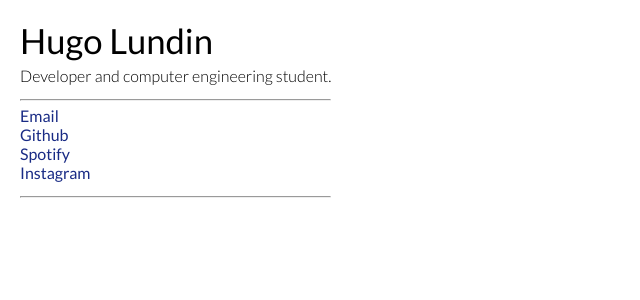
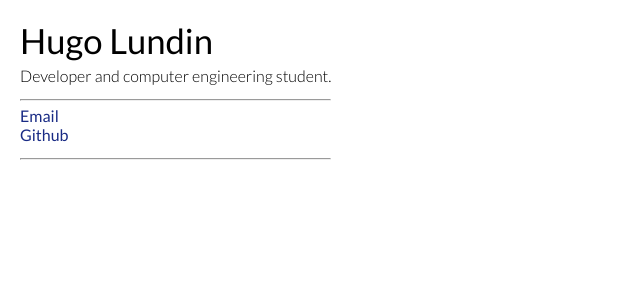
Before and after one commit to hugolundin/hugolundin.github.io, a Jekyll site: the page built from index.html, in a window 1280 px wide. Shown: the top 300 px of the page, without its empty margins (0-640 px from the left). Built offline with Jekyll 4.4.1, drawn with Linux system fonts in a browser that asks for light colours.

Commit message:
Update contact.yml

```diff
--- a/_data/contact.yml
+++ b/_data/contact.yml
@@ -3,9 +3,3 @@
 
 - text: Github
   href: https://github.com/hugolundin
-
-- text: Spotify
-  href: https://open.spotify.com/user/hugolundin?si=fU8_4QprTqC1SJt2L1pakQ
-
-- text: Instagram
-  href: https://instagram.com/hugolundin
```
